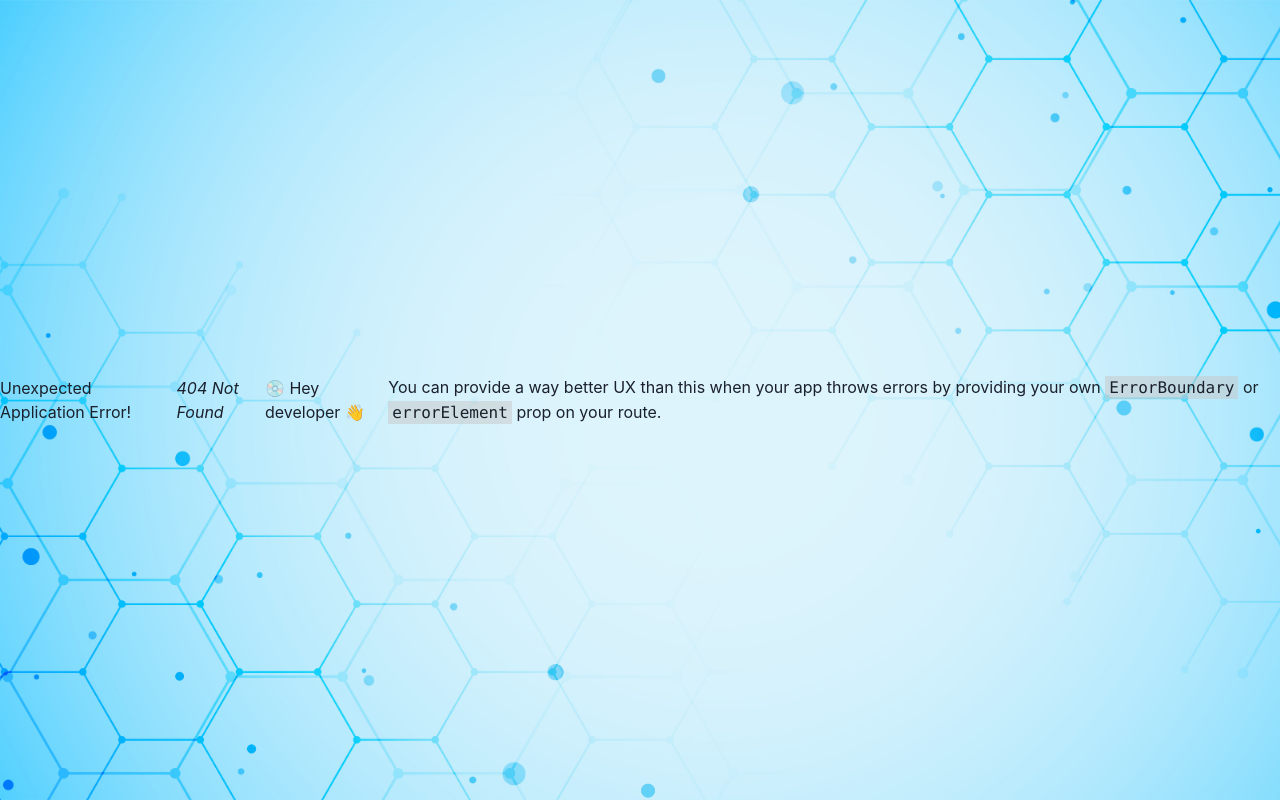
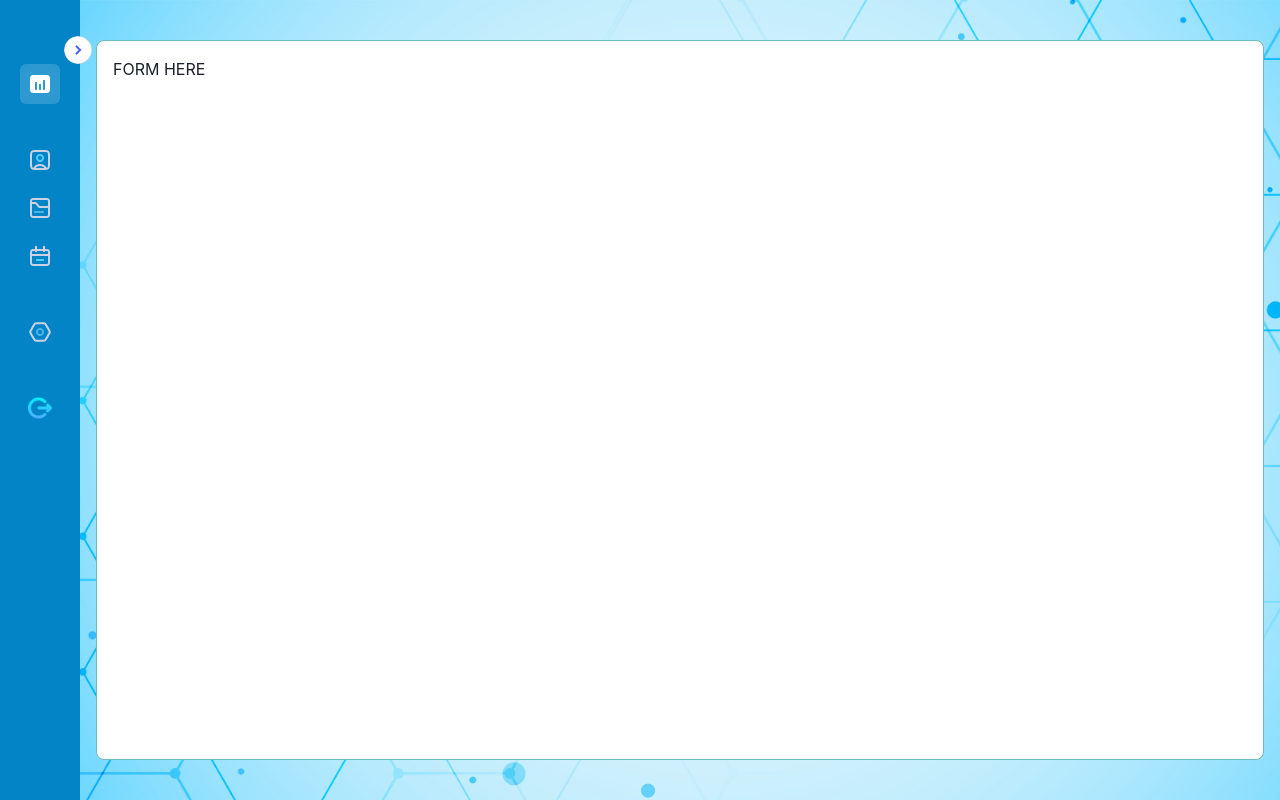
Before and after one commit to Rutiquewiski/HealthBridge, a React (Vite) app: page /new-patient in a window 1280 px wide. Before the commit this address had no page. Built offline with nearby package versions, Linux system fonts and the light colour scheme; sample sign-in values are in the browser's storage.

Commit message:
New Patient Page creation

```diff
--- a/src/Router.tsx
+++ b/src/Router.tsx
@@ -6,6 +6,7 @@ import ProfessionalsPage from "./pages/professionals/ProfessionalsPage";
 import PatientsPage from "./pages/patients/PatientsPage";
 import AppointmentsPage from "./pages/appointments/AppointmentsPage";
 import AccountPage from "./pages/account/AccountPage";
+import NewPatientPage from "./pages/patients/NewPatientPage";
 
 const router = createBrowserRouter([
   {
@@ -25,6 +26,10 @@ const router = createBrowserRouter([
         element: <PatientsPage></PatientsPage>,
       },
       {
+        path: "/new-patient",
+        element: <NewPatientPage></NewPatientPage>,
+      },
+      {
         path: "/appointments",
         element: <AppointmentsPage></AppointmentsPage>,
       },
--- /dev/null
+++ b/src/pages/patients/NewPatientPage.tsx
@@ -0,0 +1,36 @@
+import { Container } from "@chakra-ui/react";
+
+function NewPatientPage() {
+  return (
+    <>
+      <Container
+        display="flex"
+        flexDirection="row"
+        justifyContent="center"
+        alignItems="center"
+        maxW="100vw"
+        w="95vw"
+        h="90vh"
+      >
+        <Container
+          p="1rem"
+          maxW="100% "
+          w="100%"
+          h="100%"
+          bg="white"
+          borderStyle="solid"
+          borderColor="RGB(109, 187, 191)"
+          borderWidth="1px"
+          borderRadius="8px"
+          display="flex"
+          flexDirection="column"
+          justifyContent="space-between"
+        >
+          FORM HERE
+        </Container>
+      </Container>
+    </>
+  );
+}
+
+export default NewPatientPage;
```
